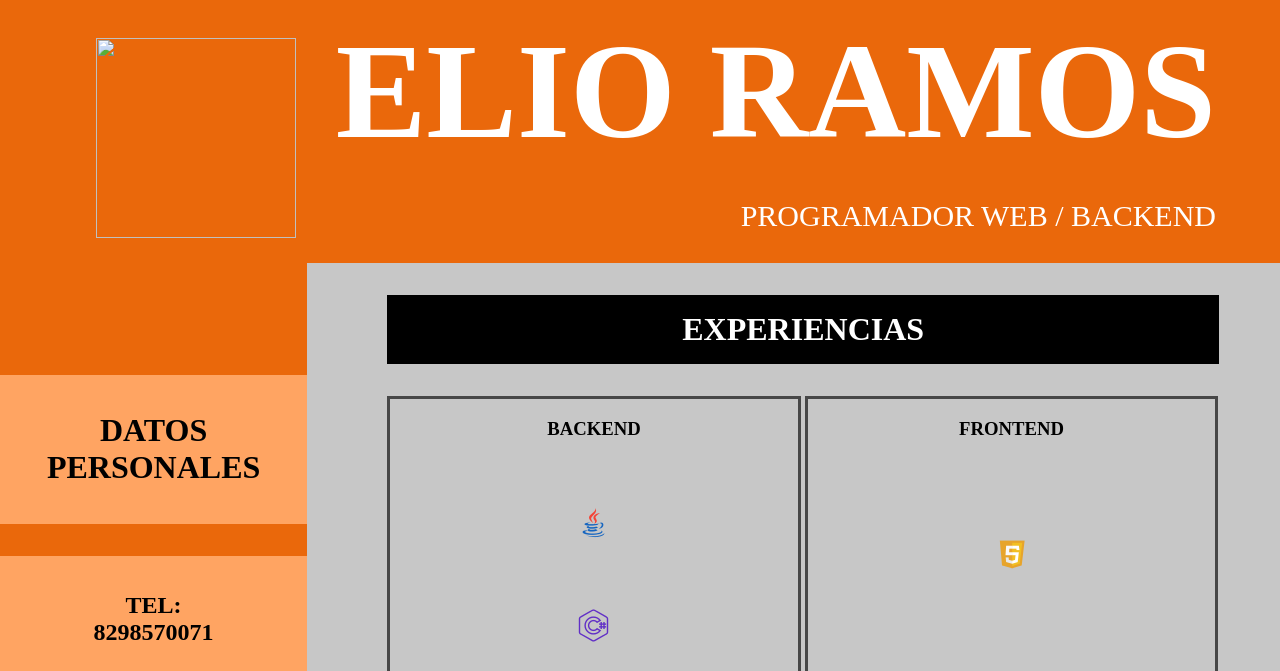
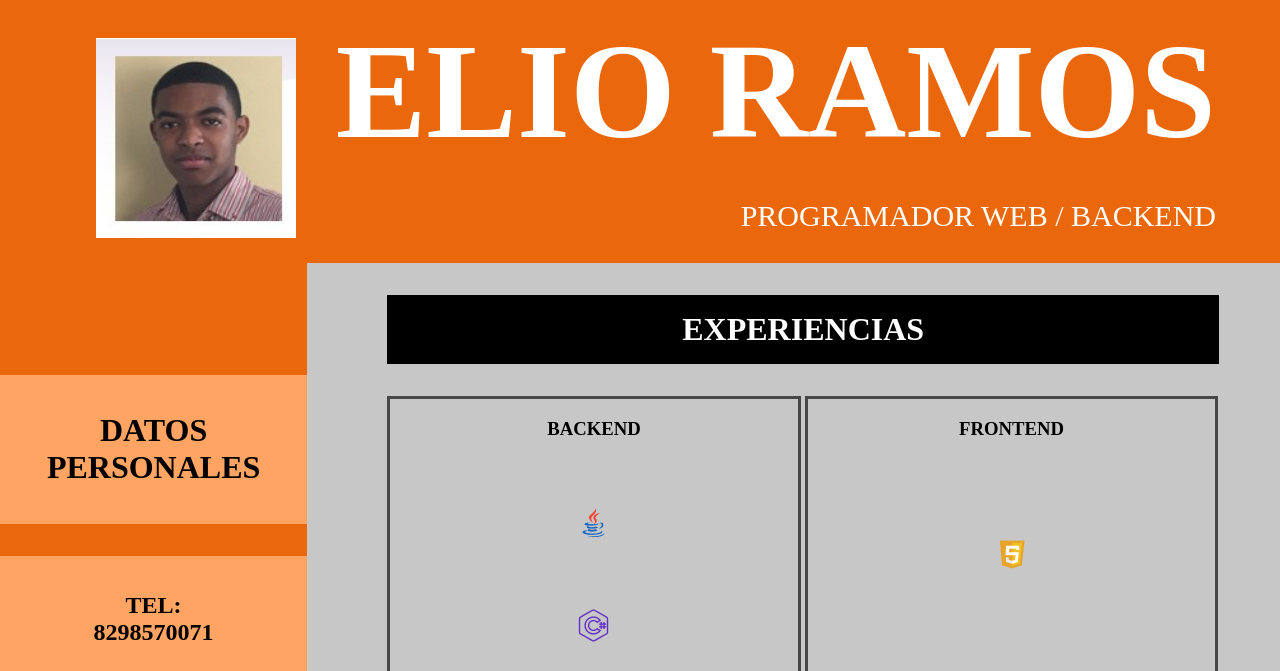
Before and after one commit to LinkFalcon0921/Personal-web, a plain HTML site: page index.html in a window 1280 px wide. Shown: the top 671 px of the page. Drawn offline with Linux system fonts and the light colour scheme; the site is published under a folder, as on GitHub Pages, so addresses that start at the root find nothing.

Commit message:
Done!
Fixing image

```diff
--- a/css/styles.css
+++ b/css/styles.css
@@ -23,7 +23,6 @@ body {
 
 #photo {
  position: absolute;
- content: url(/img/foto_perfil.jpg);
  background-repeat: no-repeat;
  top: 2.4em;
  left: 6em;
--- a/index.html
+++ b/index.html
@@ -9,7 +9,7 @@
 
 <body>
     <div class="head">
-        <img id="photo" />
+        <img id="photo" src="img/foto_perfil.jpg" />
         <div class="my_name">
             <h2 id="name-owner">Elio Ramos</h2><br>
             <p>Programador Web / backend</p>
```
